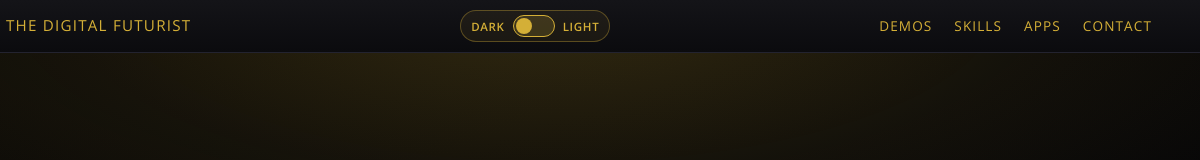
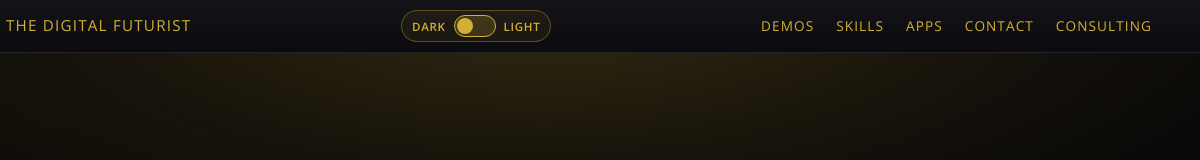
Before and after one commit to thomascherickal/portfolio-hub, a plain HTML site: page index.html in a window 1280 px wide. Shown: the top 160 px of the page, 80-1280 px from the left. Drawn offline with nearby package versions, Linux system fonts and the light colour scheme.

Commit message:
Home Page fix

```diff
--- a/index.html
+++ b/index.html
@@ -279,6 +279,7 @@
       <a href="#skills">Skills</a>
       <a href="#apps">Apps</a>
       <a href="#contact">Contact</a>
+      <a href="https://thedigitalfuturist.com" target="_blank" rel="noopener">Consulting</a>
     </nav>
   </header>
 
```
